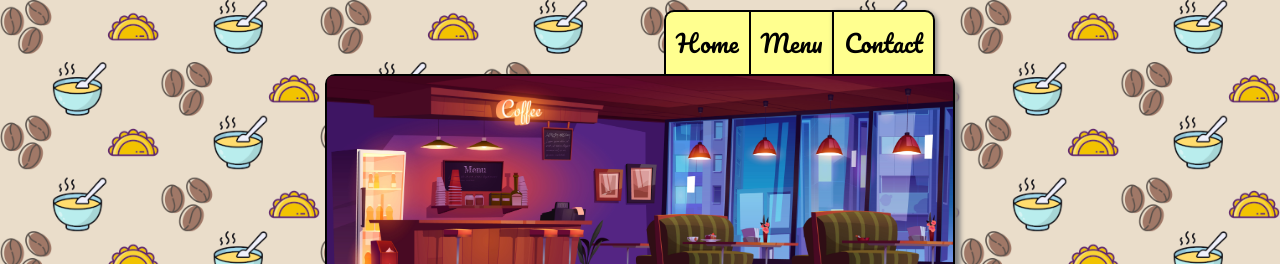
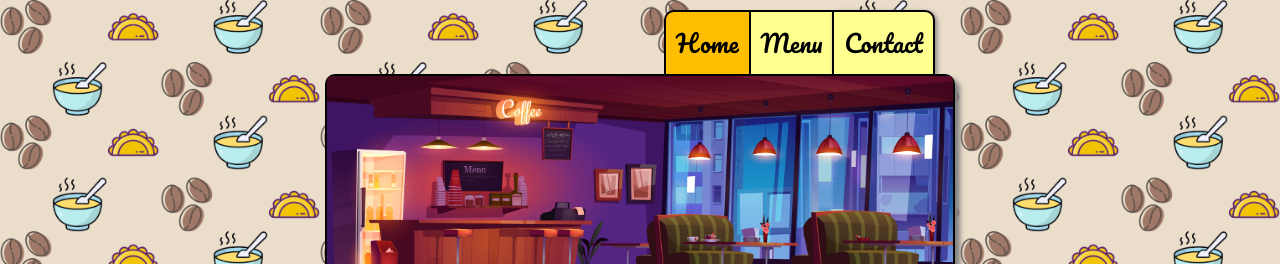
Before and after one commit to MonoDG/restaurant-page, a website built with webpack: page dist/index.html in a window 1280 px wide. Both pictures are taken after a click on the button "Home". Shown: the top 264 px of the page. Built offline with nearby package versions, Linux system fonts and the light colour scheme.

Commit message:
Add active style to nav buttons

```diff
--- a/src/index.js
+++ b/src/index.js
@@ -7,16 +7,24 @@ pageLoad();
 
 const btnHome = document.querySelector("#btn-home");
 const btnMenu = document.querySelector("#btn-menu");
-const btnContent = document.querySelector("#btn-content");
+const btnContact = document.querySelector("#btn-contact");
 const mainContent = document.querySelector(".main-content");
 
+btnHome.classList.add("btn-active");
+
 btnHome.addEventListener("click", () => {
+    btnMenu.classList.remove("btn-active");
+    btnContact.classList.remove("btn-active");
+    btnHome.classList.add("btn-active");
     mainContent.replaceChildren();
     mainContent.appendChild(createHome());
     mainContent.appendChild(createFooter());
 });
 
 btnMenu.addEventListener("click", () => {
+    btnHome.classList.remove("btn-active");
+    btnContact.classList.remove("btn-active");
+    btnMenu.classList.add("btn-active");
     mainContent.replaceChildren();
     mainContent.appendChild(createMenu());
     mainContent.appendChild(createFooter());
--- a/src/style.css
+++ b/src/style.css
@@ -56,7 +56,7 @@ body,
 }
 
 .nav button:hover,
-.nav button:active {
+.nav button.btn-active {
   background-color: #FFBF00;
 }
 
```
Also changed, not shown: dist/main.js.
